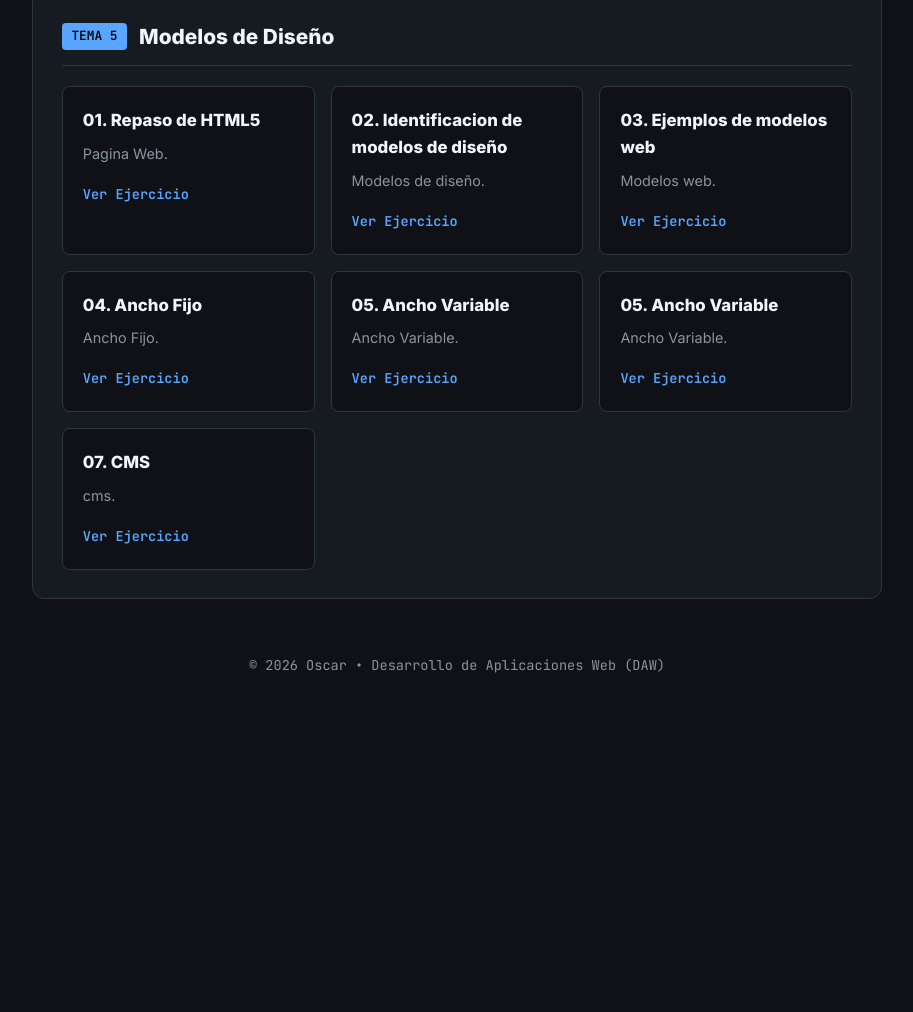
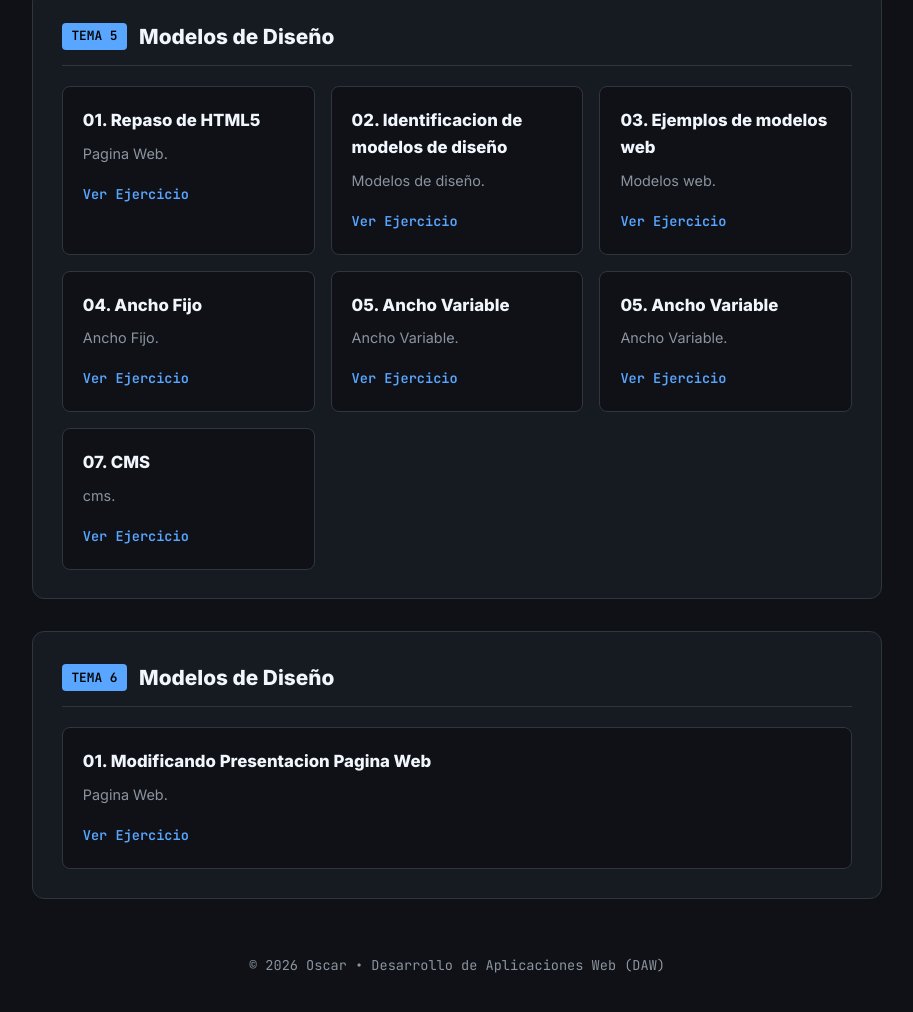
Before and after one commit to Oscar0000000/diweb, a plain HTML site: page index.html in a window 1280 px wide. Shown: the part 2842-3854 px from the top of the page, without its empty margins (183-1096 px from the left). Before the commit the page ends 3575 px from the top, so only its background shows below. Drawn offline with Linux system fonts and the light colour scheme.

Commit message:
Add links for exercises in Tema 5 and Tema 6

```diff
--- a/index.html
+++ b/index.html
@@ -442,7 +442,7 @@
           <article class="project-card">
             <h3>05. Ancho Variable</h3>
             <p>Ancho Variable.</p>
-            <a href="" class="project-link">Ver Ejercicio </a>
+            <a href="https://github.com/Oscar0000000/diweb/tree/main/Tema5/Ejercicios/Ejer6" class="project-link">Ver Ejercicio </a>
           </article>
 
                     <!-- Proyecto 7 del Tema 5 -->
@@ -450,6 +450,27 @@
             <h3>07. CMS</h3>
             <p>cms.</p>
             <a href="https://drive.google.com/file/d/1RRxQ8ADHyXQukmNMvGskLlrlqwlkKIQ3/view?usp=drive_link" class="project-link">Ver Ejercicio </a>
+          </article>
+
+        </div>
+      </div>
+
+
+
+        <!-- ==================== TEMA 6 ==================== -->
+      <div class="theme-block">
+        <div class="theme-header">
+          <span class="theme-badge">TEMA 6</span>
+          <h2 class="theme-title">Modelos de Diseño</h2>
+        </div>
+
+        <div class="projects-grid">
+
+          <!-- Proyecto 1 del Tema 6 -->
+          <article class="project-card">
+            <h3>01. Modificando Presentacion Pagina Web</h3>
+            <p>Pagina Web.</p>
+            <a href="https://github.com/Oscar0000000/diweb/tree/main/Tema6" class="project-link">Ver Ejercicio </a>
           </article>
 
         </div>
```
